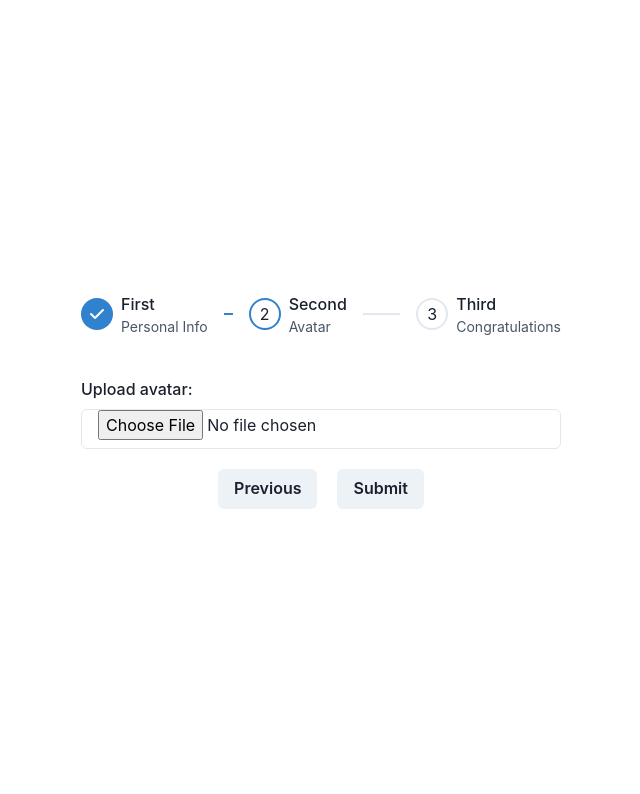
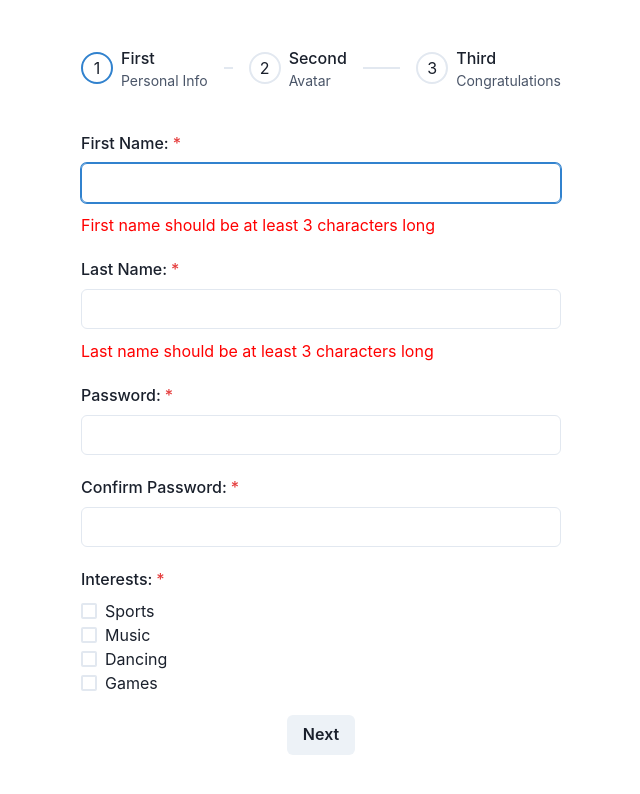
Before and after one commit to ddushev/blackdeep-assignment, a React (Vite) app: page / in a window 1280 px wide. Both pictures are taken after a click on the button "Next". Shown: the top 794 px of the page, without its empty margins (319-959 px from the left). Built offline with nearby package versions, Linux system fonts and the light colour scheme.

Commit message:
Form & schema. add first and last name to zod schema and error messages in form

```diff
--- a/src/components/ui/Form.tsx
+++ b/src/components/ui/Form.tsx
@@ -19,7 +19,7 @@ import {
   Text,
   Center,
 } from '@chakra-ui/react';
-import { useForm } from 'react-hook-form';
+import { SubmitHandler, useForm } from 'react-hook-form';
 import { z } from "zod";
 import FormDataSchema from '../../lib/schema';
 import { zodResolver } from '@hookform/resolvers/zod';
@@ -27,8 +27,8 @@ import { zodResolver } from '@hookform/resolvers/zod';
 type FormFields = z.infer<typeof FormDataSchema>
 
 const steps = [
-  { title: 'First', description: 'Personal Info' },
-  { title: 'Second', description: 'Avatar' },
+  { title: 'First', description: 'Personal Info', fields: ["firstName", "lastName", "password", "repeatPassword", "interests"] },
+  { title: 'Second', description: 'Avatar', fields: ["avatar"] },
   { title: 'Third', description: 'Congratulations' },
 ]
 
@@ -37,9 +37,11 @@ function Form() {
     index: 0,
     count: steps.length,
   })
-  const { register, handleSubmit, formState: { errors } } = useForm();
+  const { register, handleSubmit, trigger, formState: { errors } } = useForm<FormFields>({
+    resolver: zodResolver(FormDataSchema),
+  });
 
-  const onSubmit = (data) => {
+  const onSubmit: SubmitHandler<FormFields> = (data) => {
     console.log(data);
   };
 
@@ -49,7 +51,14 @@ function Form() {
     }
   }
 
+  type FieldName = keyof FormFields
+
   const onNextClick = async () => {
+    const fields = steps[activeStep].fields;
+    const areValid = await trigger(fields as FieldName[], { shouldFocus: true });
+    if (!areValid) {
+      return;
+    }
     if (activeStep < 2) {
       setActiveStep(activeStep + 1);
     }
@@ -82,27 +91,35 @@ function Form() {
       <form onSubmit={handleSubmit(onSubmit)}>
         {activeStep === 0 && (
           <>
-            <FormControl mb="20px">
+            <FormControl mb="20px" isRequired>
               <FormLabel>First Name:</FormLabel>
               <Input type="text" {...register('firstName')} />
-              {errors.firstName && <span>This field is required</span>}
+              {errors.firstName?.message && (
+                <Text color="red" mt="10px">{errors.firstName?.message}</Text>
+              )}
             </FormControl>
-            <FormControl mb="20px">
+            <FormControl mb="20px" isRequired>
               <FormLabel>Last Name:</FormLabel>
               <Input type="text" {...register('lastName')} />
-              {errors.lastName && <span>This field is required</span>}
+              {errors.lastName?.message && (
+                <Text color="red" mt="10px">{errors.lastName?.message}</Text>
+              )}
             </FormControl>
-            <FormControl mb="20px">
+            <FormControl mb="20px" isRequired>
               <FormLabel>Password:</FormLabel>
               <Input type="password" {...register('password')} />
-              {errors.password && <span>This field is required</span>}
+              {errors.password?.message && (
+                <Text color="red" mt="10px">{errors.password?.message}</Text>
+              )}
             </FormControl>
-            <FormControl mb="20px">
+            <FormControl mb="20px" isRequired>
               <FormLabel>Confirm Password:</FormLabel>
               <Input type="password" {...register('confirmPassword')} />
-              {errors.confirmPassword && <span>This field is required</span>}
+              {errors.confirmPassword?.message && (
+                <Text color="red" mt="10px">{errors.confirmPassword?.message}</Text>
+              )}
             </FormControl>
-            <FormControl mb="20px" >
+            <FormControl mb="20px" isRequired>
               <FormLabel>Interests:</FormLabel>
               <Flex direction="column">
                 <Checkbox {...register('interests')} id="sports" value="Sports">Sports</Checkbox>
@@ -110,12 +127,14 @@ function Form() {
                 <Checkbox {...register('interests')} id="dancing" value="Dancing">Dancing</Checkbox>
                 <Checkbox {...register('interests')} id="games" value="Games">Games</Checkbox>
               </Flex>
-              {errors.interests && <span>Please select at least one interest</span>}
+              {errors.interests?.message && (
+                <Text color="red" mt="10px">{errors.interests?.message}</Text>
+              )}
             </FormControl>
           </>
         )}
         {activeStep === 1 && (
-          <FormControl mb="20px">
+          <FormControl mb="20px" isRequired>
             <FormLabel>Upload avatar:</FormLabel>
             <Input type="file" {...register('avatar')} />
             {errors.avatar && <span>This field is required</span>}
--- a/src/lib/schema.ts
+++ b/src/lib/schema.ts
@@ -1,7 +1,18 @@
 import { z } from "zod";
 
+const namesRegEx = /^[A-Za-z]+$/;
+
 const FormDataSchema = z.object({
-  firstName: z.string().min(3, "First name is required"),
+  firstName: z
+    .string()
+    .trim()
+    .min(3, "First name should be at least 3 characters long")
+    .regex(namesRegEx, "First name should consists only of letters"),
+  lastName: z
+    .string()
+    .trim()
+    .min(3, "Last name should be at least 3 characters long")
+    .regex(namesRegEx, "Last name should consists only of letters"),
 });
 
 export default FormDataSchema;
```
